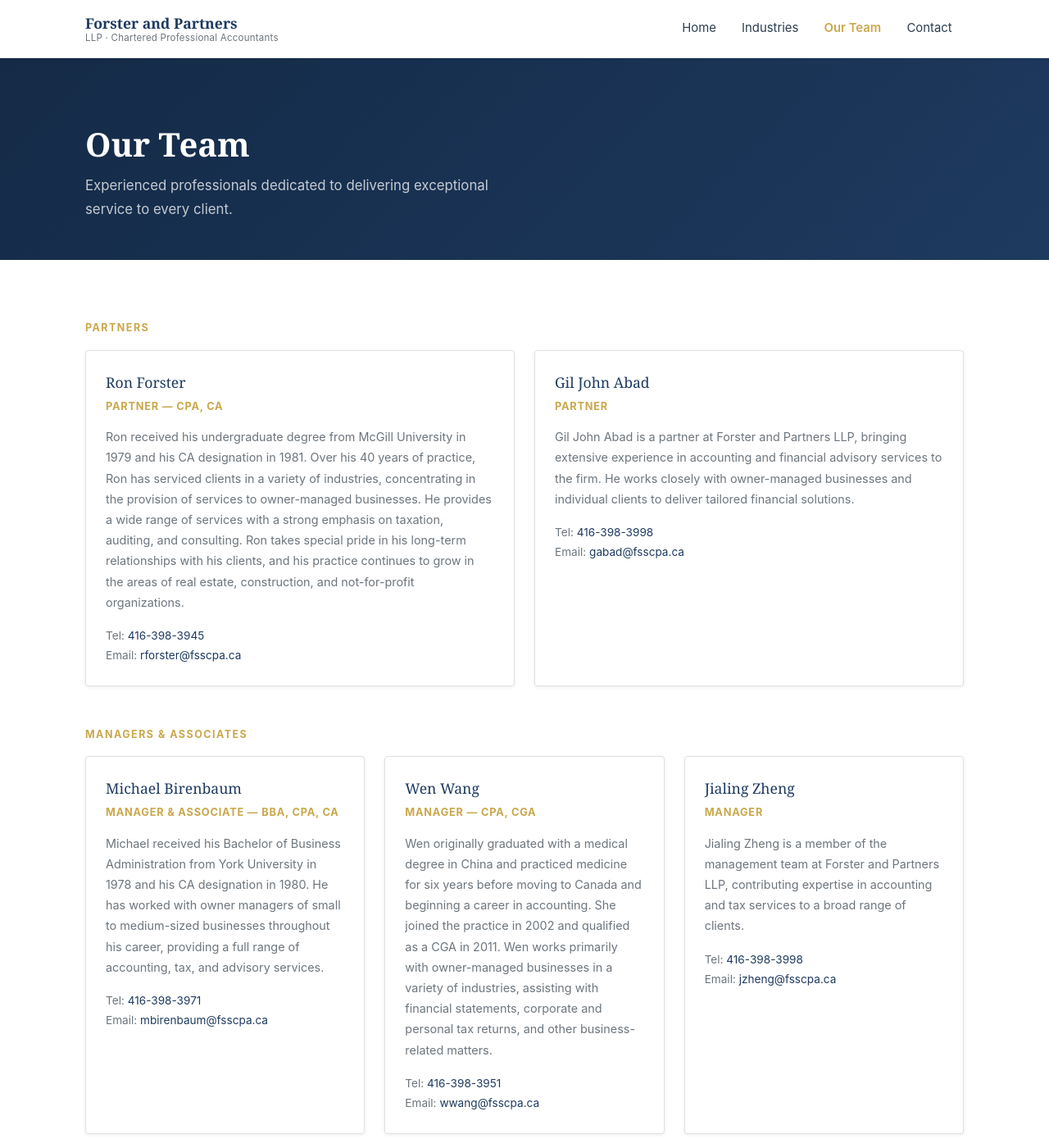
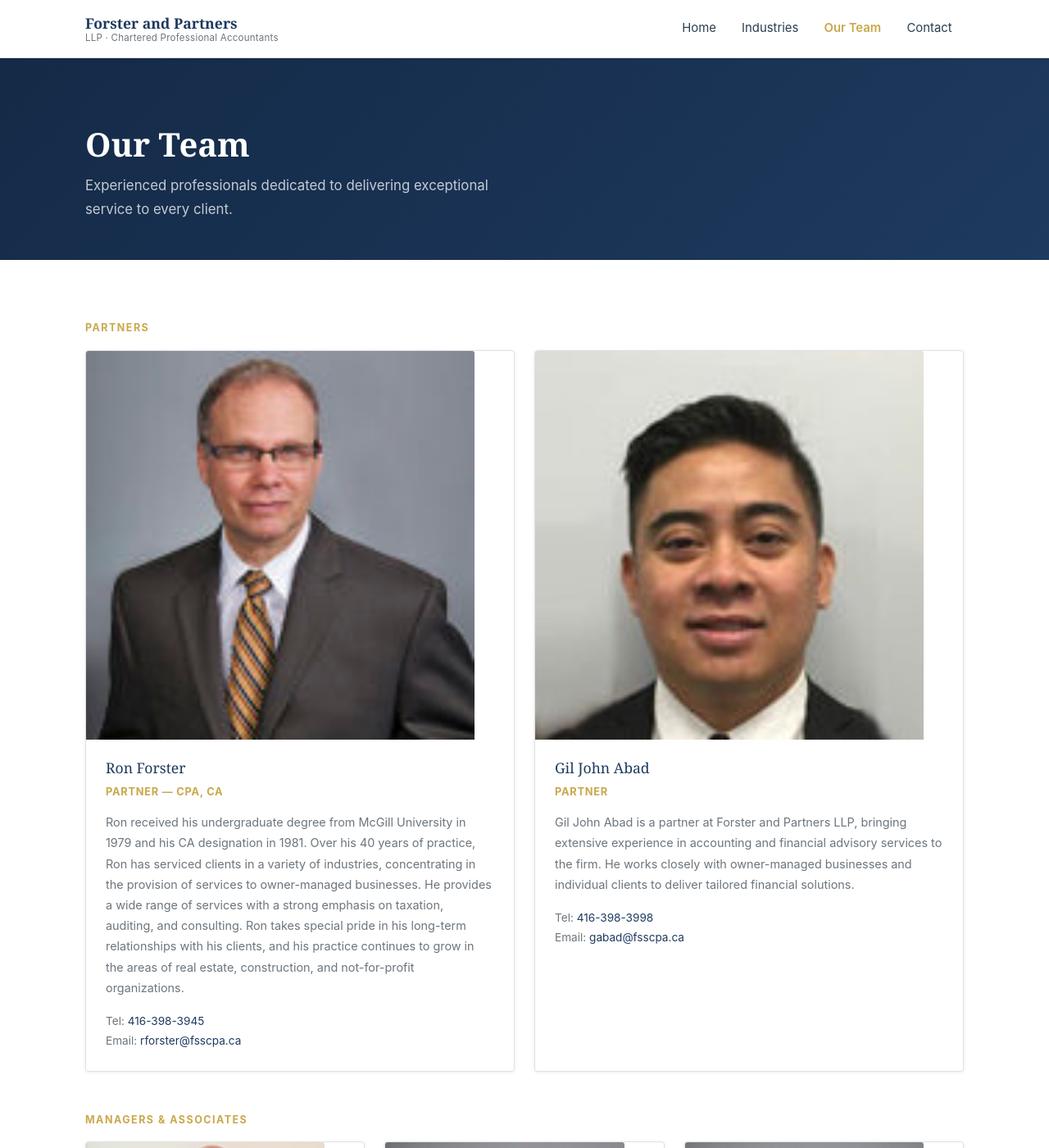
Before and after one commit to OliviaAn-dev/website, a Jekyll site: the page built from docs/team.html, in a window 1280 px wide and 1400 px high. Shown: the whole window at 82% size. Built offline with Jekyll 4.4.1, drawn with Linux system fonts in a browser that asks for light colours.

Commit message:
add team members images

```diff
--- a/docs/assets/css/main.css
+++ b/docs/assets/css/main.css
@@ -473,6 +473,16 @@
 .team-card .contact-details a { color: var(--navy); }
 .team-card .contact-details a:hover { color: var(--gold); }
 
+.team-photo {
+  display: block;
+  width: calc(100% + 3rem);
+  margin: -1.5rem -1.5rem 1.25rem;
+  aspect-ratio: 1;
+  object-fit: cover;
+  object-position: top center;
+  border-radius: calc(var(--radius) - 1px) calc(var(--radius) - 1px) 0 0;
+}
+
 /* ============================================================
    Contact page
    ============================================================ */
--- a/docs/team.html
+++ b/docs/team.html
@@ -18,6 +18,7 @@
     <span class="team-section-label">Partners</span>
     <div class="grid grid-2" style="margin-bottom: 3rem;">
       <div class="team-card">
+        <img src="{{ '/assets/images/ron_forster.jpg' | relative_url }}" alt="Ron Forster" class="team-photo">
         <div class="name">Ron Forster</div>
         <div class="role">Partner &mdash; CPA, CA</div>
         <p class="bio">Ron received his undergraduate degree from McGill University in 1979 and his CA designation in 1981. Over his 40 years of practice, Ron has serviced clients in a variety of industries, concentrating in the provision of services to owner-managed businesses. He provides a wide range of services with a strong emphasis on taxation, auditing, and consulting. Ron takes special pride in his long-term relationships with his clients, and his practice continues to grow in the areas of real estate, construction, and not-for-profit organizations.</p>
@@ -27,6 +28,7 @@
         </div>
       </div>
       <div class="team-card">
+        <img src="{{ '/assets/images/gil_john_abad.jpg' | relative_url }}" alt="Gil John Abad" class="team-photo">
         <div class="name">Gil John Abad</div>
         <div class="role">Partner</div>
         <p class="bio">Gil John Abad is a partner at Forster and Partners LLP, bringing extensive experience in accounting and financial advisory services to the firm. He works closely with owner-managed businesses and individual clients to deliver tailored financial solutions.</p>
@@ -41,6 +43,7 @@
     <span class="team-section-label">Managers &amp; Associates</span>
     <div class="grid grid-3" style="margin-bottom: 3rem;">
       <div class="team-card">
+        <img src="{{ '/assets/images/michael_birenbaum.png' | relative_url }}" alt="Michael Birenbaum" class="team-photo">
         <div class="name">Michael Birenbaum</div>
         <div class="role">Manager &amp; Associate &mdash; BBA, CPA, CA</div>
         <p class="bio">Michael received his Bachelor of Business Administration from York University in 1978 and his CA designation in 1980. He has worked with owner managers of small to medium-sized businesses throughout his career, providing a full range of accounting, tax, and advisory services.</p>
@@ -50,6 +53,7 @@
         </div>
       </div>
       <div class="team-card">
+        <img src="{{ '/assets/images/wen_wang.jpg' | relative_url }}" alt="Wen Wang" class="team-photo">
         <div class="name">Wen Wang</div>
         <div class="role">Manager &mdash; CPA, CGA</div>
         <p class="bio">Wen originally graduated with a medical degree in China and practiced medicine for six years before moving to Canada and beginning a career in accounting. She joined the practice in 2002 and qualified as a CGA in 2011. Wen works primarily with owner-managed businesses in a variety of industries, assisting with financial statements, corporate and personal tax returns, and other business-related matters.</p>
@@ -59,6 +63,7 @@
         </div>
       </div>
       <div class="team-card">
+        <img src="{{ '/assets/images/jialing_zheng.jpg' | relative_url }}" alt="Jialing Zheng" class="team-photo">
         <div class="name">Jialing Zheng</div>
         <div class="role">Manager</div>
         <p class="bio">Jialing Zheng is a member of the management team at Forster and Partners LLP, contributing expertise in accounting and tax services to a broad range of clients.</p>
@@ -73,6 +78,7 @@
     <span class="team-section-label">Supervisors &amp; Staff</span>
     <div class="grid grid-3">
       <div class="team-card">
+        <img src="{{ '/assets/images/christine_george.jpg' | relative_url }}" alt="Christine St. George" class="team-photo">
         <div class="name">Christine St. George</div>
         <div class="role">Supervisor</div>
         <div class="contact-details">
@@ -81,6 +87,7 @@
         </div>
       </div>
       <div class="team-card">
+        <img src="{{ '/assets/images/olga-ananieva.png' | relative_url }}" alt="Olga Ananieva" class="team-photo">
         <div class="name">Olga Ananieva</div>
         <div class="role">Staff</div>
         <div class="contact-details">
@@ -97,6 +104,7 @@
         </div>
       </div>
       <div class="team-card">
+        <img src="{{ '/assets/images/april_purdon.jpg' | relative_url }}" alt="April Purdon" class="team-photo">
         <div class="name">April Purdon</div>
         <div class="role">Staff</div>
         <div class="contact-details">
```
Also changed, not shown: .claude/settings.local.json, docs/assets/images/april_purdon.jpg (added), docs/assets/images/christine_george.jpg (added), docs/assets/images/gil_john_abad.jpg (added), docs/assets/images/jialing_zheng.jpg (added), docs/assets/images/michael_birenbaum.png (added), docs/assets/images/olga-ananieva.png (added), docs/assets/images/ron_forster.jpg (added), docs/assets/images/wen_wang.jpg (added).
